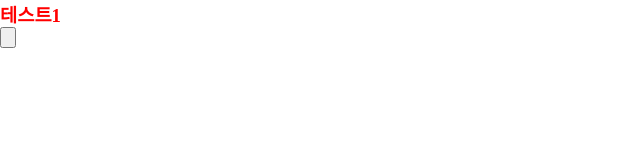
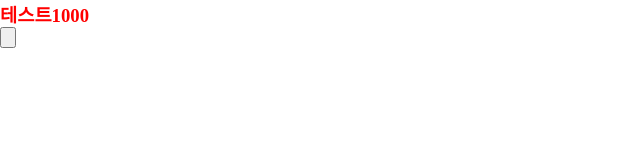
Before and after one commit to bsanjun0417/test2024, a plain HTML site: page index.html in a window 1280 px wide. Shown: the full height of the page, 0-640 px from the left. Drawn offline with Linux system fonts and the light colour scheme.

Commit message:
git 이그놀1

```diff
--- a/index.html
+++ b/index.html
@@ -7,7 +7,7 @@
     <link rel="stylesheet" href="main.css">
 </head>
 <body>
-    <h3>테스트1</h3>
+    <h3>테스트1000</h3>
     <input type="button" />
 </body>
 </html>
```
